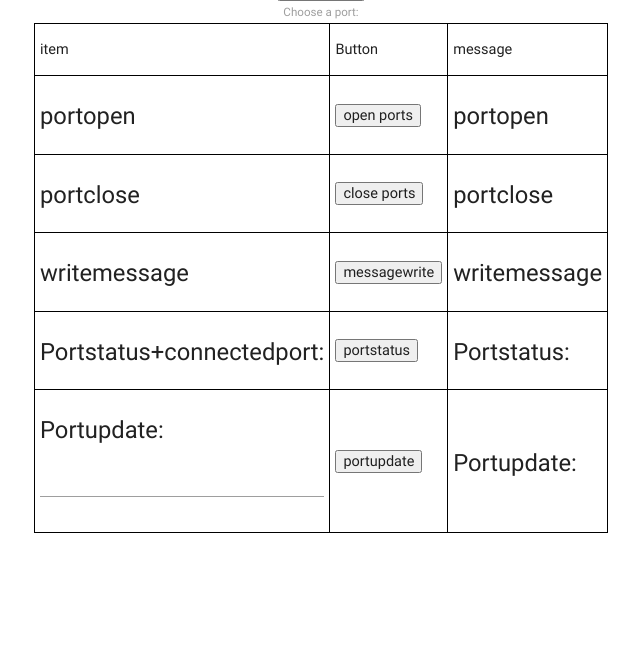
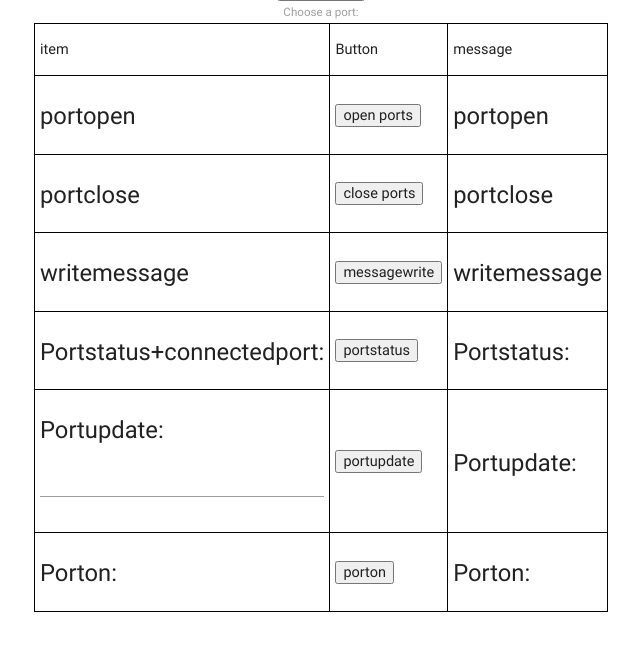
Before and after one commit to sulemansarwar10/weightscale, an Electron app: page settingWindow.html in a window 1000 px wide. Shown: the part 144-794 px from the top of the page, without its empty margins (179-819 px from the left). Drawn offline with nearby package versions, Linux system fonts and the light colour scheme.

Commit message:
update application

```diff
--- a/settingWindow.html
+++ b/settingWindow.html
@@ -146,6 +146,16 @@
                     <h5 id="portupdate">Portupdate:</h5>
                 </td>
             </tr>
+            <tr style="height:50px">
+                <td>
+                    <h5>Porton:</h5>
+                </td>
+
+                <td> <input type="button" onclick="porton()" value="porton"></td>
+                <td>
+                    <h5 id="porton">Porton:</h5>
+                </td>
+            </tr>
         </table>
 
     </div>
@@ -217,7 +227,12 @@
 
         }
     }
+    function porton() {
 
+let reply = ipcRenderer.sendSync('porton', 'a string', 10);
+console.log(reply)
+document.getElementById("porton").innerHTML = String(reply)
+}
 
 
 </script>
```
Also changed, not shown: main.js (+10 -3 lines), 1 other file.
